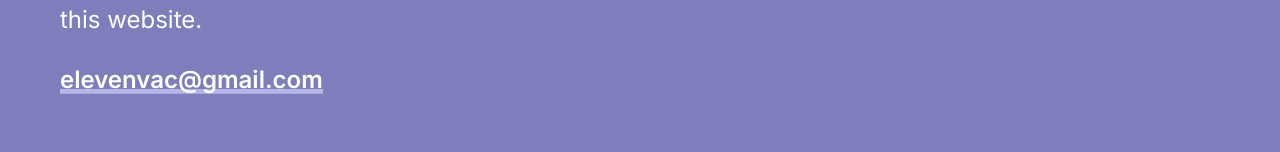
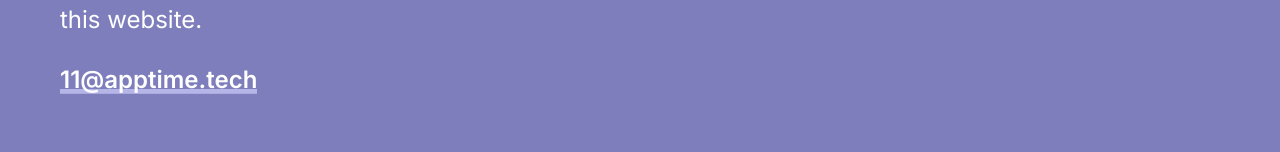
Before and after one commit to mj02010aa/website, a Vue app: page / in a window 1280 px wide. Shown: the part 500-652 px from the top of the page. Built offline with nearby package versions, Linux system fonts and the light colour scheme.

Commit message:
Update App.vue

```diff
--- a/src/App.vue
+++ b/src/App.vue
@@ -19,7 +19,7 @@
          <p class="mt-normal">
             I'm a Student & Full-stack developer. I'm a Currently doing projects under name of <a class="hyperlink" href="https://github.com/risedevelopment" target="_blank">Rise Development</a>. If you are curious about the music I listen to while working, you can check out my <a class="hyperlink" href="https://open.spotify.com/user/yo55g26ffwx83q0smizx52yuf" target="_blank">Spotify</a> playlists. I also share all my open source projects on <a class="hyperlink" href="https://github.com/elevenvac" target="_blank">Github</a>, including this website.
          </p>
-         <a href="mailto:elevenvac@gmail.com" target="_blank" class="semi hyperlink mt-normal">elevenvac@gmail.com</a>
+         <a href="mailto:11@apptime.tech" target="_blank" class="semi hyperlink mt-normal">11@apptime.tech</a>
       </section>
       <v-footer class="text-center items-center">
          <center>
```
